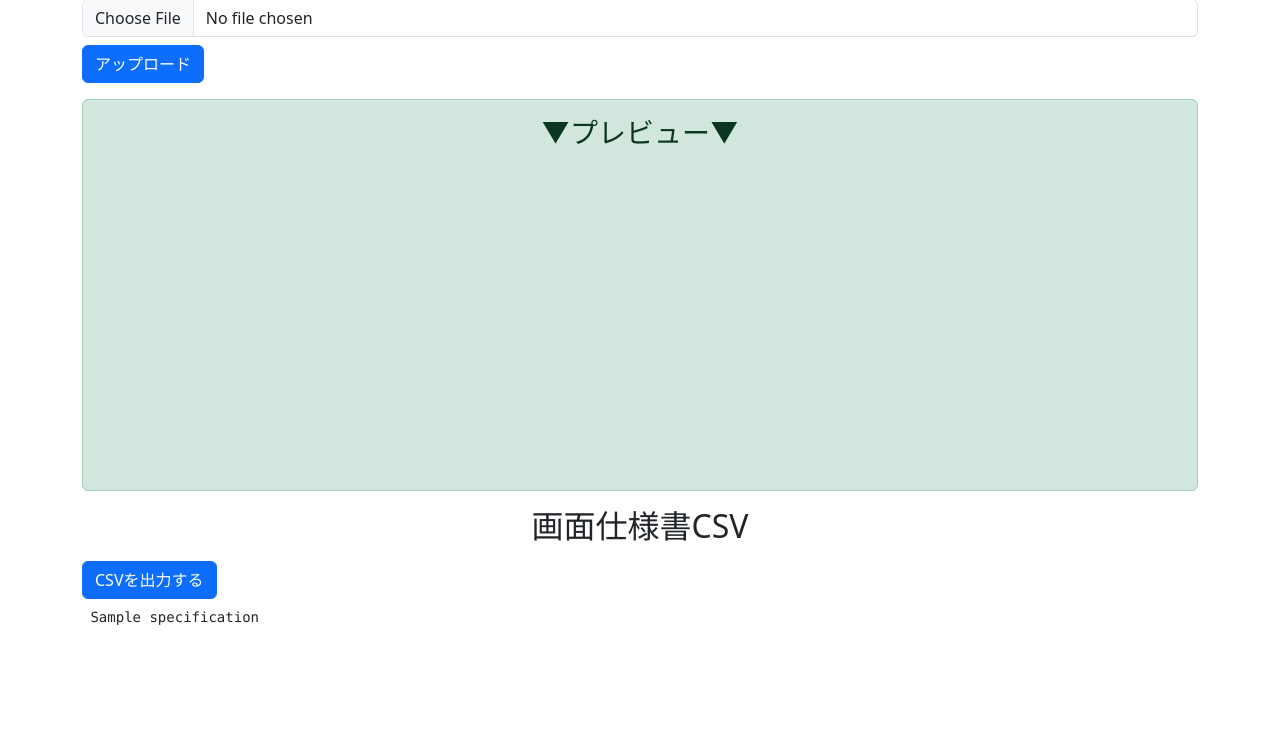
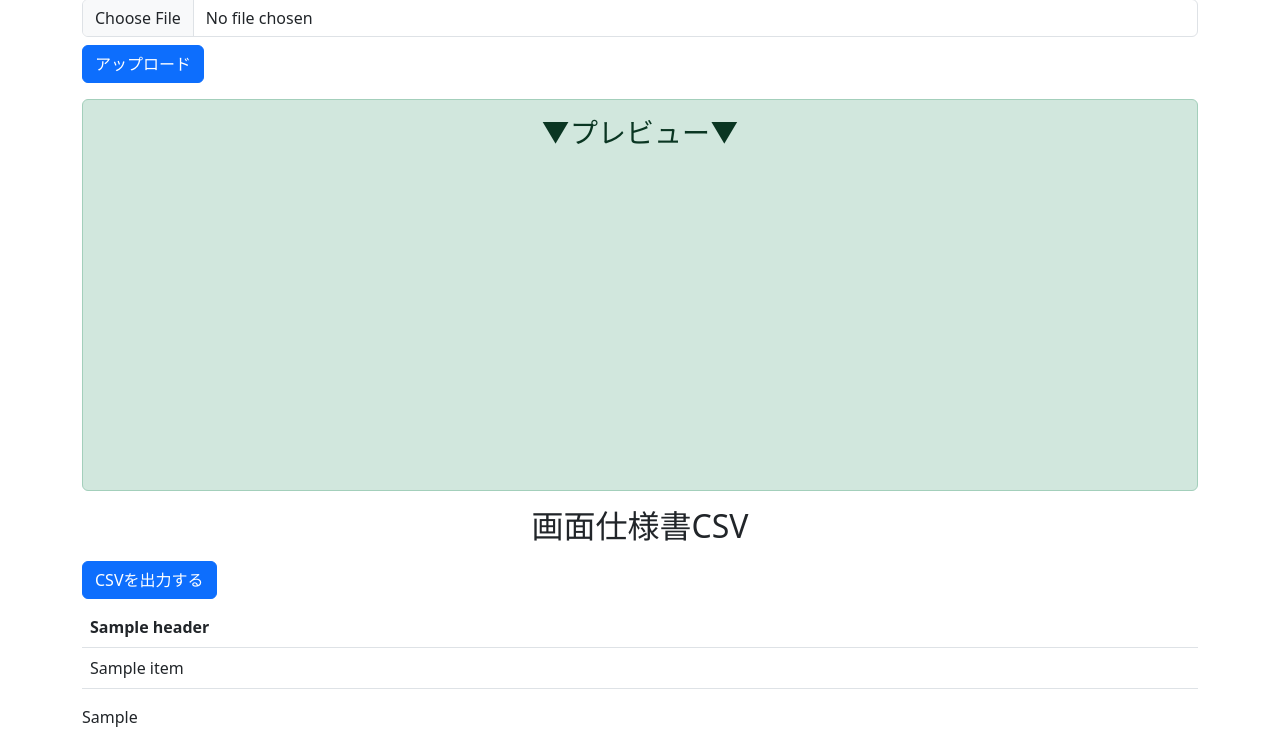
Before and after one commit to Ken-kichi/Screen_Specification_Creation_App, a Flask app: template templates/index.html in a window 1280 px wide. Shown: the part 57-800 px from the top of the page. Run offline with Flask 3, Linux system fonts and the light colour scheme; the template is opened without the code that fills it: most values are stand-ins (such as "Sample title", 1, 10 or a date in 2020); some libraries are stand-ins or nearby versions.

Commit message:
OpenAIから取得する方法と表示方法を修正

```diff
--- a/app.py
+++ b/app.py
@@ -2,6 +2,7 @@ import os
 from flask import Flask, request, render_template, send_from_directory
 from openai import OpenAI
 from Screen_design_document import Screen_design_document
+import json
 
 # Set API Key
 client = OpenAI(api_key=os.getenv("OPENAI_KEY"))
@@ -28,17 +29,31 @@ def index():
 
             model = "gpt-4o-mini"
             max_tokens = 1000
-            csv_items = "No.,項目名,項目ID,入力形式,必須,バリデーション,エラーメッセージ,表示順,ラベル名,プレースホルダー,最大文字数,最小文字数,説明文"
+            json_items = "No.,項目名,項目ID,入力形式,必須,エラーメッセージ,表示順,ラベル名,プレースホルダー,最大文字数,最小文字数,説明文"
 
-            csv_data = screen_design.get_generate_csv(
+            json_data = screen_design.get_generate_json(
                 file,
                 model,
                 max_tokens,
-                csv_items
+                json_items
             )
 
-        # 部分HTMLを返す
-        return render_template("index.html", specification=csv_data)
+            # 例外処理を追加
+            try:
+                dict_data = json.loads(json_data)
+                headers = dict_data["formItems"][0].keys()
+
+                csv_data = ",".join(headers) + "\n"
+                for item in dict_data["formItems"]:
+                    for value in item.values():
+                        csv_data += str(value) + ","
+                    csv_data = csv_data[:-1] + "\n"
+
+                # 部分HTMLを返す
+                return render_template("index.html", specification_header=headers, specification=dict_data["formItems"], csv_data=csv_data)
+            except Exception as e:
+                return render_template("index.html", message=f"エラー: {e}")
+
     return render_template("index.html")
 
 
--- a/templates/index.html
+++ b/templates/index.html
@@ -21,10 +21,33 @@
     </div>
 </form>
 <div id="specification" class="mt-3">
+    {% if message %}
+    <div class="alert alert-danger" role="alert">
+        {{message}}
+    </div>
+    {% endif%}
     {% if specification %}
     <h2 class="text-center">画面仕様書CSV</h2>
     <button type="button" class="btn btn-primary my-2" onclick="onDownloadCSV()">CSVを出力する</button>
-    <pre id="getted_csv"> {{ specification }}</pre>
+    <table class="table table-hover">
+        <thead>
+            <tr>
+                {%for header in specification_header %}
+                <th>{{ header}}</th>
+                {% endfor%}
+            </tr>
+        </thead>
+        <tbody>
+            {% for item in specification %}
+            <tr>
+                {% for keys in specification_header%}
+                <td>{{ item[keys] }}</td>
+                {% endfor%}
+            </tr>
+            {% endfor %}
+        </tbody>
+    </table>
+    <div id="getted_csv">{{csv_data}}</div>
     {% endif %}
 </div>
 
```
Also changed, not shown: Screen_design_document.py (+7 -20 lines), requirements.txt (+3 -5 lines), 1 other file.
